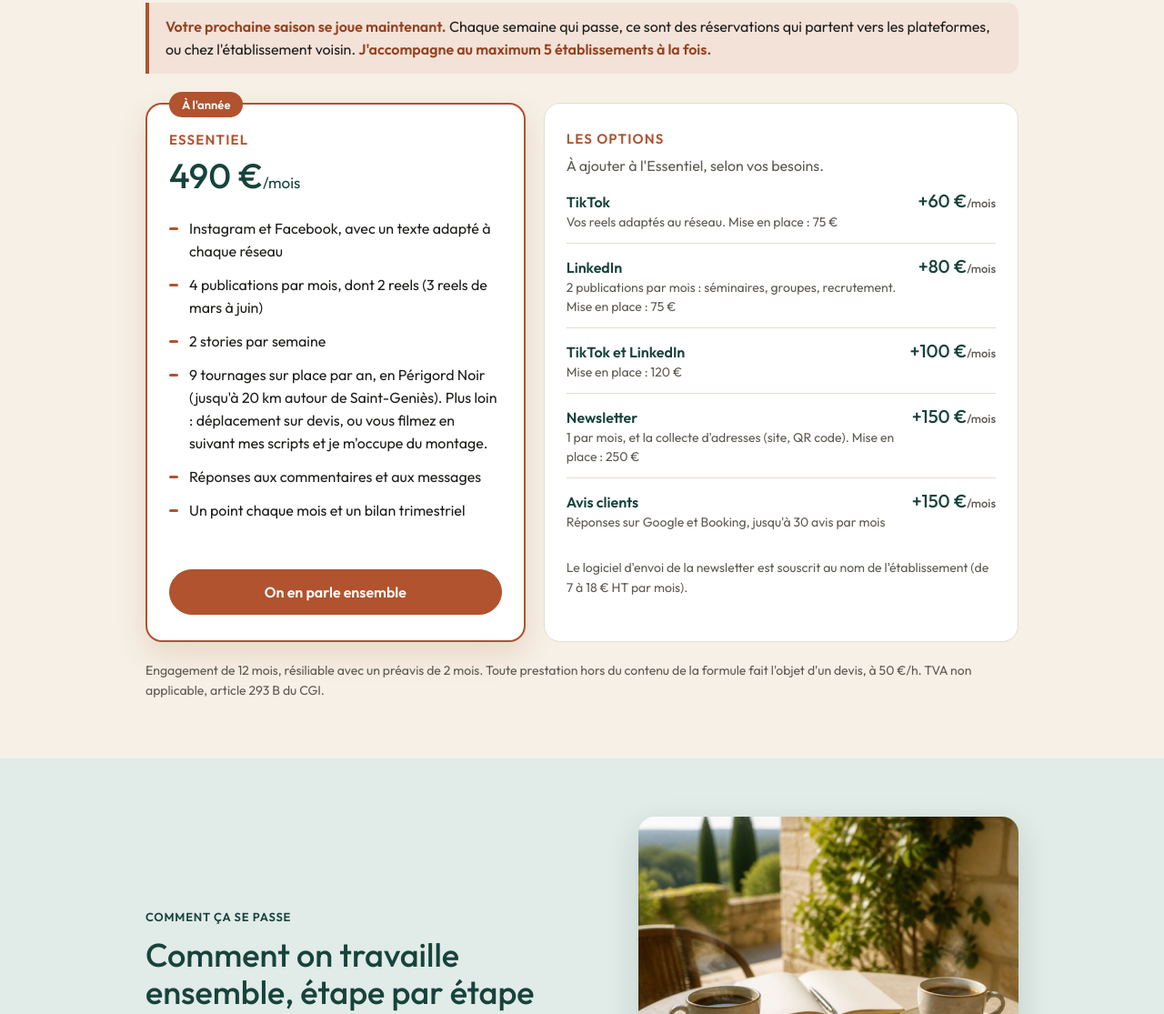
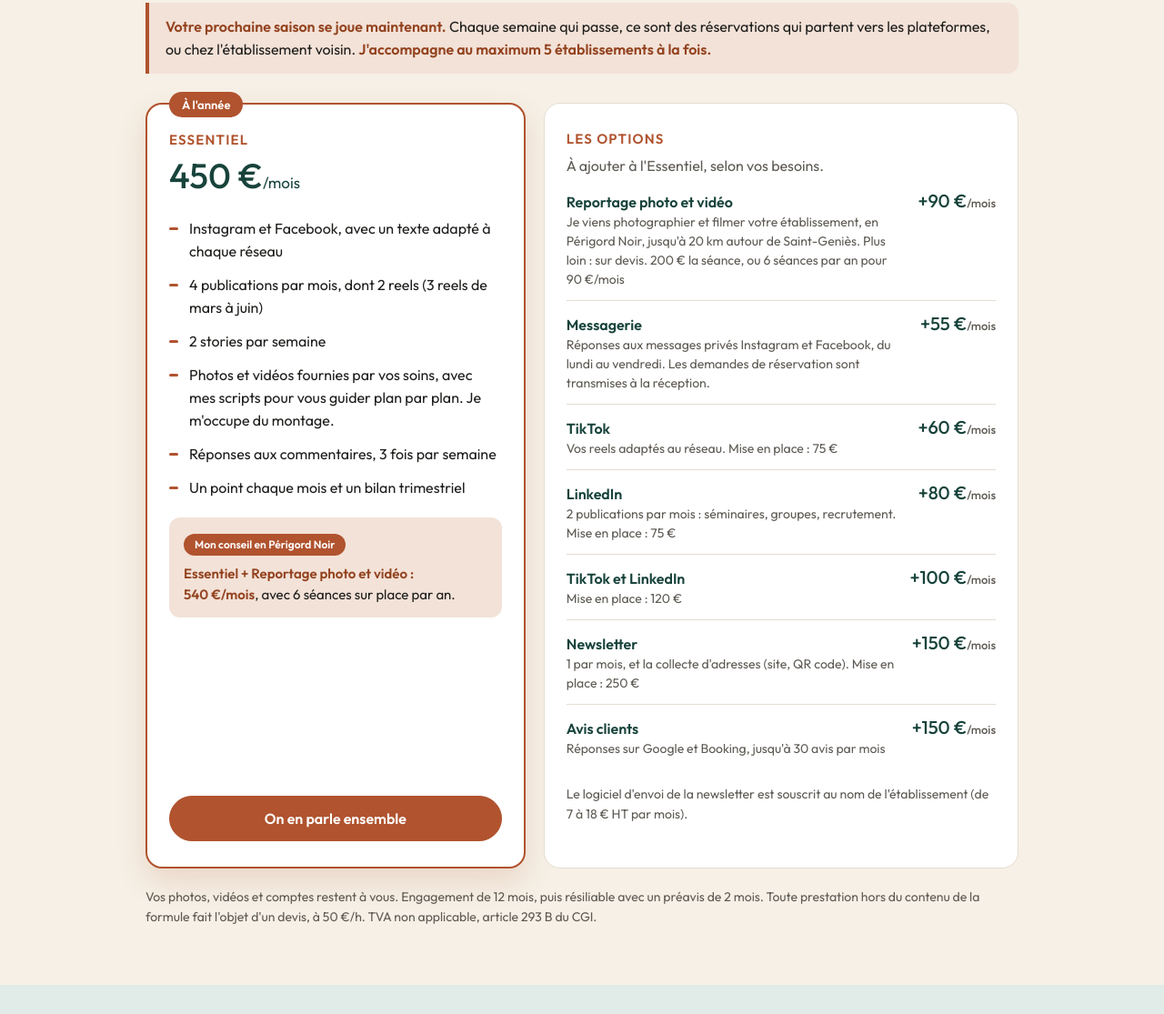
Before and after one commit to laeti-bras-droit-infopreneurs/site-studio-mibo, a plain HTML site: page index.html in a window 1280 px wide. Shown: the part 5462-6577 px from the top of the page at 91% size. Drawn offline with Linux system fonts and the light colour scheme; a script that the page names is missing.

Commit message:
Offres : Essentiel 450 €, Reportage photo et vidéo, Messagerie, conseil Périgord Noir

```diff
--- a/index.html
+++ b/index.html
@@ -188,6 +188,10 @@ html{scroll-behavior:smooth}
 .smia .formule-phare{border:2px solid var(--terracotta);box-shadow:0 14px 32px rgba(176,83,46,.16)}
 .smia .formule-phare .btn-ligne{background:var(--terracotta);border-color:var(--terracotta);color:#fff}
 .smia .formule-phare .btn-ligne:hover{background:var(--terracotta-fonce);border-color:var(--terracotta-fonce)}
+.smia .conseil-local{margin:0 0 22px;background:var(--terracotta-doux);border-radius:12px;padding:14px 16px}
+.smia .conseil-local p{margin:8px 0 0;font-size:15px;line-height:23px}
+.smia .conseil-local strong{color:var(--terracotta-fonce);font-weight:600}
+.smia .badge-conseil{display:inline-block;background:var(--terracotta);color:#fff;font-size:12px;line-height:16px;font-weight:600;border-radius:999px;padding:4px 12px}
 .smia .pastille{position:absolute;top:-14px;left:24px;background:var(--terracotta);color:#fff;font-size:13px;line-height:18px;font-weight:600;border-radius:999px;padding:5px 14px}
 .smia .offres-mentions{margin-top:20px}
 .smia .formules-duo{grid-template-columns:1fr 1.25fr}
@@ -480,21 +484,24 @@ html{scroll-behavior:smooth}
       <article class="formule formule-phare reveal">
         <span class="pastille">À l'année</span>
         <h3>Essentiel</h3>
-        <p class="prix">490 €<small>/mois</small></p>
+        <p class="prix">450 €<small>/mois</small></p>
         <ul class="liste">
           <li>Instagram et Facebook, avec un texte adapté à chaque réseau</li>
           <li>4 publications par mois, dont 2 reels (3 reels de mars à juin)</li>
           <li>2 stories par semaine</li>
-          <li>9 tournages sur place par an, en Périgord Noir (jusqu'à 20 km autour de Saint-Geniès). Plus loin : déplacement sur devis, ou vous filmez en suivant mes scripts et je m'occupe du montage.</li>
-          <li>Réponses aux commentaires et aux messages</li>
+          <li>Photos et vidéos fournies par vos soins, avec mes scripts pour vous guider plan par plan. Je m'occupe du montage.</li>
+          <li>Réponses aux commentaires, 3 fois par semaine</li>
           <li>Un point chaque mois et un bilan trimestriel</li>
         </ul>
+        <div class="conseil-local"><span class="badge-conseil">Mon conseil en Périgord Noir</span><p><strong>Essentiel + Reportage photo et vidéo : <span style="white-space:nowrap">540 €/mois</span></strong>, avec 6 séances sur place par an.</p></div>
         <a class="btn-ligne" href="https://tally.so/r/Z98p00" target="_blank" rel="noopener" data-tally-open="Z98p00" data-tally-layout="modal" data-tally-width="560" data-tally-overlay="1">On en parle ensemble</a>
       </article>
       <article class="formule reveal">
         <h3>Les options</h3>
         <p class="options-intro">À ajouter à l'Essentiel, selon vos besoins.</p>
         <ul class="options-liste">
+          <li><span><strong>Reportage photo et vidéo</strong><small>Je viens photographier et filmer votre établissement, en Périgord Noir, jusqu'à 20 km autour de Saint-Geniès. Plus loin : sur devis. 200 € la séance, ou 6 séances par an pour 90 €/mois</small></span><span class="opt-prix">+90 €<small>/mois</small></span></li>
+          <li><span><strong>Messagerie</strong><small>Réponses aux messages privés Instagram et Facebook, du lundi au vendredi. Les demandes de réservation sont transmises à la réception.</small></span><span class="opt-prix">+55 €<small>/mois</small></span></li>
           <li><span><strong>TikTok</strong><small>Vos reels adaptés au réseau. Mise en place : 75 €</small></span><span class="opt-prix">+60 €<small>/mois</small></span></li>
           <li><span><strong>LinkedIn</strong><small>2 publications par mois : séminaires, groupes, recrutement. Mise en place : 75 €</small></span><span class="opt-prix">+80 €<small>/mois</small></span></li>
           <li><span><strong>TikTok et LinkedIn</strong><small>Mise en place : 120 €</small></span><span class="opt-prix">+100 €<small>/mois</small></span></li>
@@ -504,7 +511,7 @@ html{scroll-behavior:smooth}
         <p class="note">Le logiciel d'envoi de la newsletter est souscrit au nom de l'établissement (de 7 à 18 € HT par mois).</p>
       </article>
     </div>
-    <p class="fine offres-mentions">Engagement de 12 mois, résiliable avec un préavis de 2 mois. Toute prestation hors du contenu de la formule fait l'objet d'un devis, à 50 €/h. TVA non applicable, article 293 B du CGI.</p>
+    <p class="fine offres-mentions">Vos photos, vidéos et comptes restent à vous. Engagement de 12 mois, puis résiliable avec un préavis de 2 mois. Toute prestation hors du contenu de la formule fait l'objet d'un devis, à 50 €/h. TVA non applicable, article 293 B du CGI.</p>
   </div>
 </section>
 
```
Also changed, not shown: cgv.html (+4 -4 lines).
